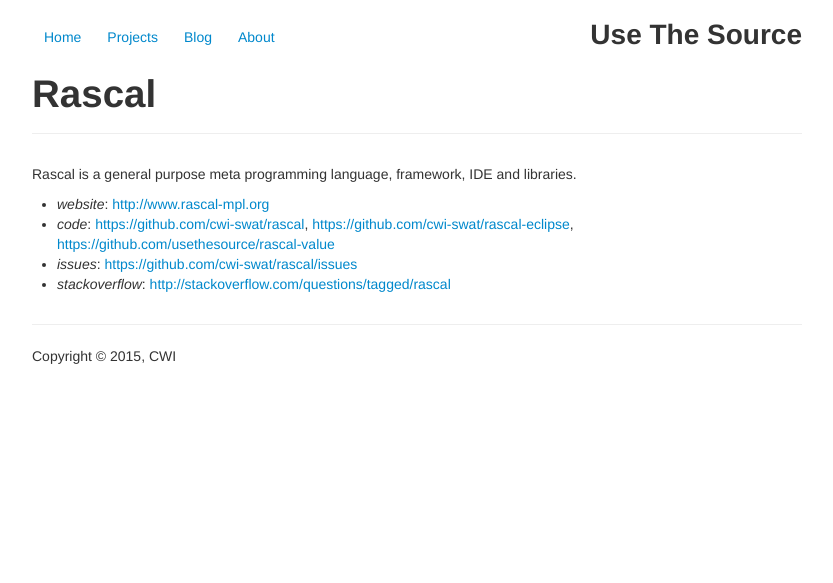
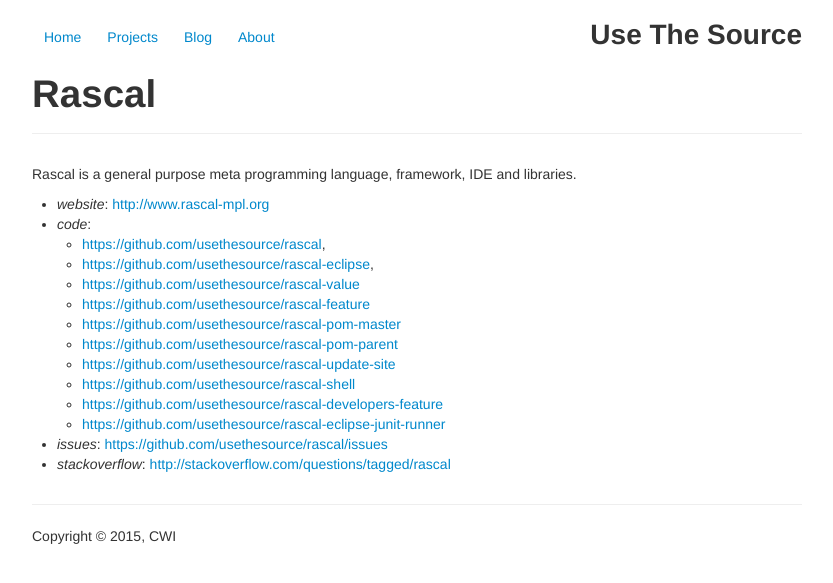
Before and after one commit to usethesource/usethesource.github.io, a Jekyll site: the page built from projects/rascal/index.md, in a window 1280 px wide. Shown: the top 583 px of the page, without its empty margins (223-1056 px from the left). Built offline with Jekyll 4.4.1, drawn with Linux system fonts in a browser that asks for light colours; Markdown is read by kramdown in place of the engine named in the settings.

Commit message:
updated links

```diff
--- a/projects/rascal/index.md
+++ b/projects/rascal/index.md
@@ -7,6 +7,16 @@
 Rascal is a general purpose meta programming language, framework, IDE and libraries.
 
 * *website*: <http://www.rascal-mpl.org>
-* *code*: <https://github.com/cwi-swat/rascal>, <https://github.com/cwi-swat/rascal-eclipse>, <https://github.com/usethesource/rascal-value>
-* *issues*: <https://github.com/cwi-swat/rascal/issues>
+* *code*:
+   * <https://github.com/usethesource/rascal>,
+   * <https://github.com/usethesource/rascal-eclipse>,
+   * <https://github.com/usethesource/rascal-value>
+   * <https://github.com/usethesource/rascal-feature>
+   * <https://github.com/usethesource/rascal-pom-master>
+   * <https://github.com/usethesource/rascal-pom-parent>
+   * <https://github.com/usethesource/rascal-update-site>
+   * <https://github.com/usethesource/rascal-shell>
+   * <https://github.com/usethesource/rascal-developers-feature>
+   * <https://github.com/usethesource/rascal-eclipse-junit-runner>
+* *issues*: <https://github.com/usethesource/rascal/issues>
 * *stackoverflow*: <http://stackoverflow.com/questions/tagged/rascal>
```
